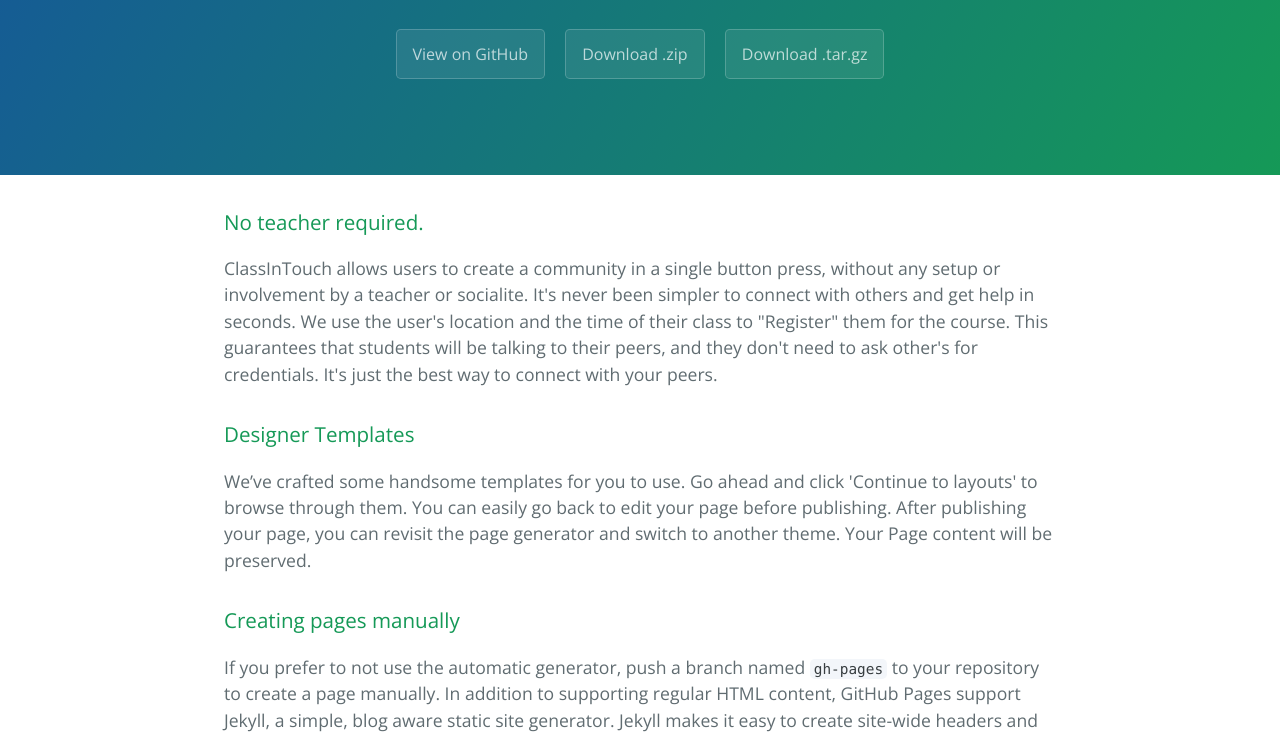
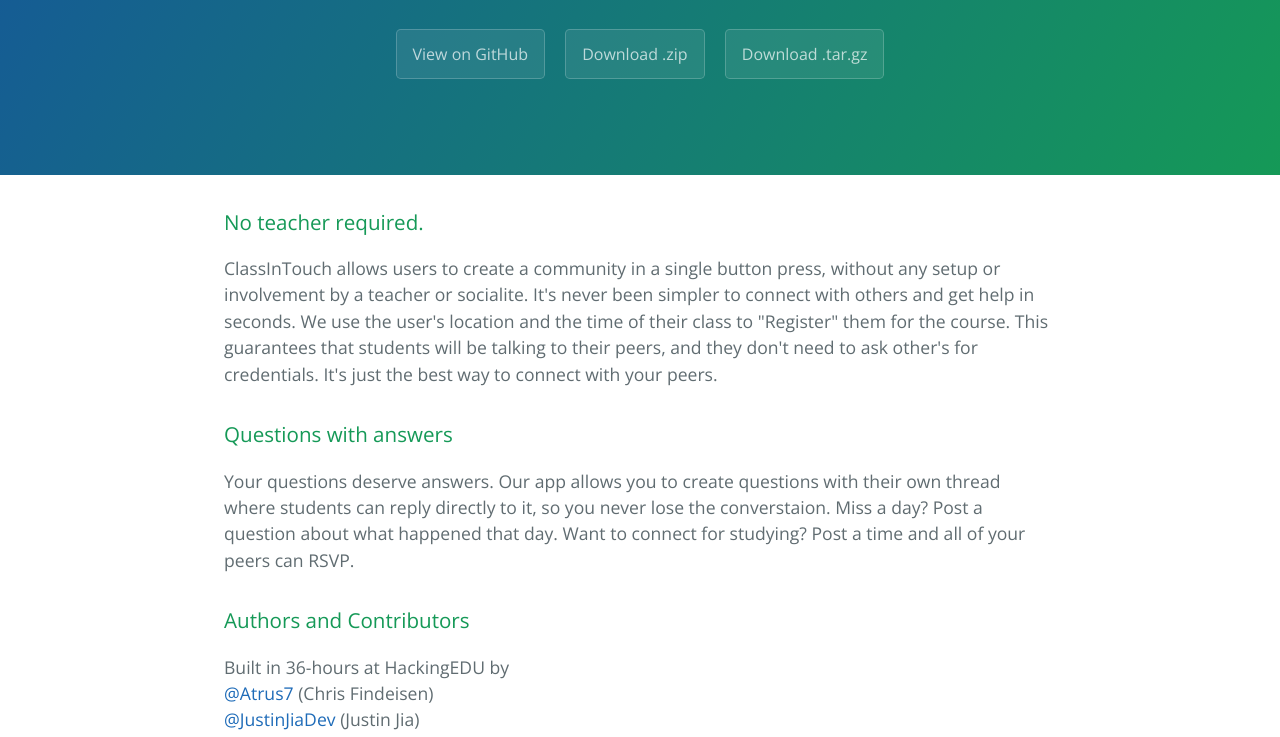
Before and after one commit to NetBUG/classintouch, a plain HTML site: page index.html in a window 1280 px wide. Shown: the part 208-945 px from the top of the page. Drawn offline with nearby package versions, Linux system fonts and the light colour scheme.

```diff
--- a/index.html
+++ b/index.html
@@ -25,14 +25,10 @@
 <p>ClassInTouch allows users to create a community in a single button press, without any setup or involvement by a teacher or socialite. It's never been simpler to connect with others and get help in seconds. We use the user's location and the time of their class to "Register" them for the course. This guarantees that students will be talking to their peers, and they don't need to ask other's for credentials. It's just the best way to connect with your peers.</p>
 
 <h3>
-<a id="designer-templates" class="anchor" href="#designer-templates" aria-hidden="true"><span class="octicon octicon-link"></span></a>Designer Templates</h3>
+<a id="designer-templates" class="anchor" href="#designer-templates" aria-hidden="true"><span class="octicon octicon-link"></span></a>Questions with answers</h3>
 
-<p>We’ve crafted some handsome templates for you to use. Go ahead and click 'Continue to layouts' to browse through them. You can easily go back to edit your page before publishing. After publishing your page, you can revisit the page generator and switch to another theme. Your Page content will be preserved.</p>
+<p>Your questions deserve answers. Our app allows you to create questions with their own thread where students can reply directly to it, so you never lose the converstaion. Miss a day? Post a question about what happened that day. Want to connect for studying? Post a time and all of your peers can RSVP.</p>
 
-<h3>
-<a id="creating-pages-manually" class="anchor" href="#creating-pages-manually" aria-hidden="true"><span class="octicon octicon-link"></span></a>Creating pages manually</h3>
-
-<p>If you prefer to not use the automatic generator, push a branch named <code>gh-pages</code> to your repository to create a page manually. In addition to supporting regular HTML content, GitHub Pages support Jekyll, a simple, blog aware static site generator. Jekyll makes it easy to create site-wide headers and footers without having to copy them across every page. It also offers intelligent blog support and other advanced templating features.</p>
 
 <h3>
 <a id="authors-and-contributors" class="anchor" href="#authors-and-contributors" aria-hidden="true"><span class="octicon octicon-link"></span></a>Authors and Contributors</h3>
```
